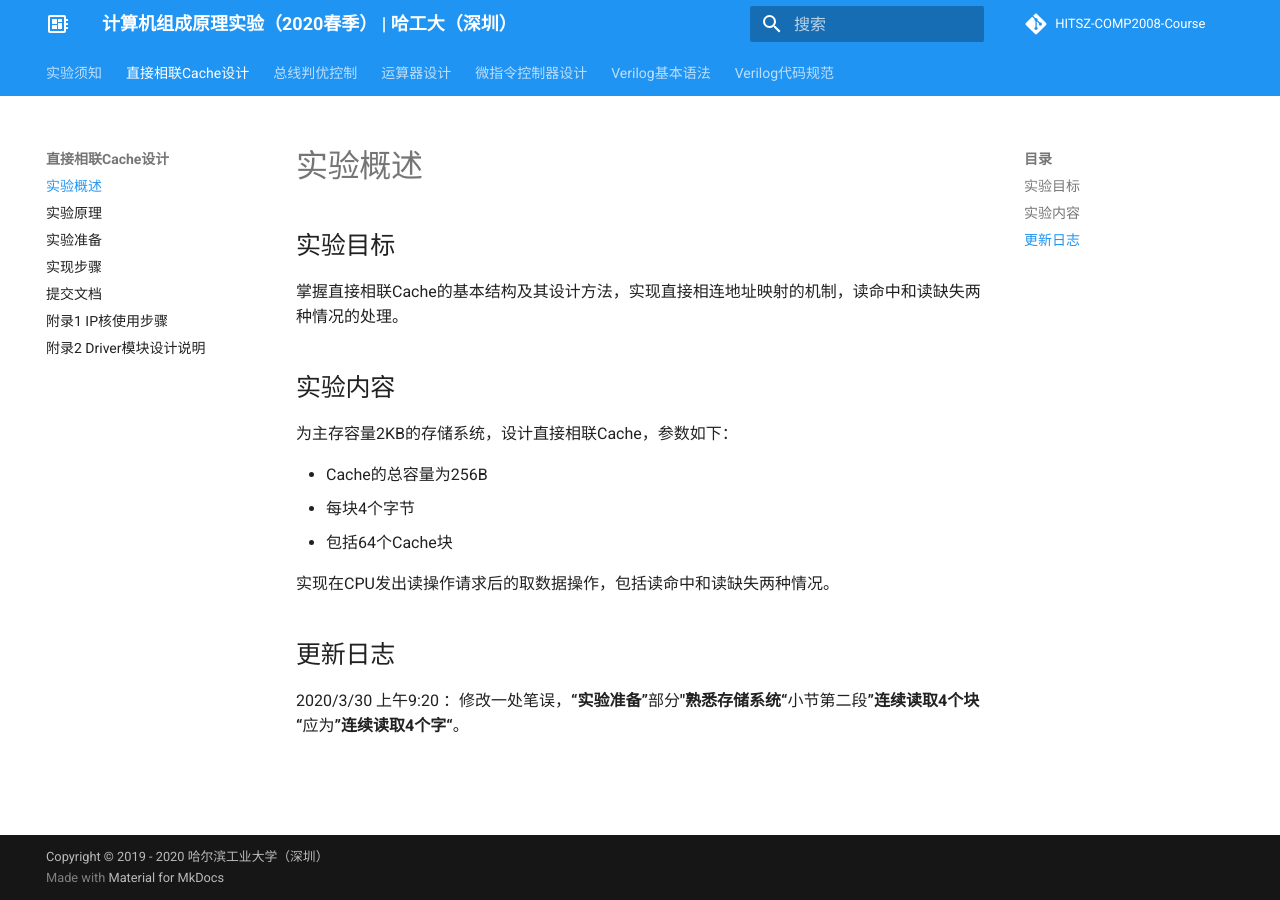
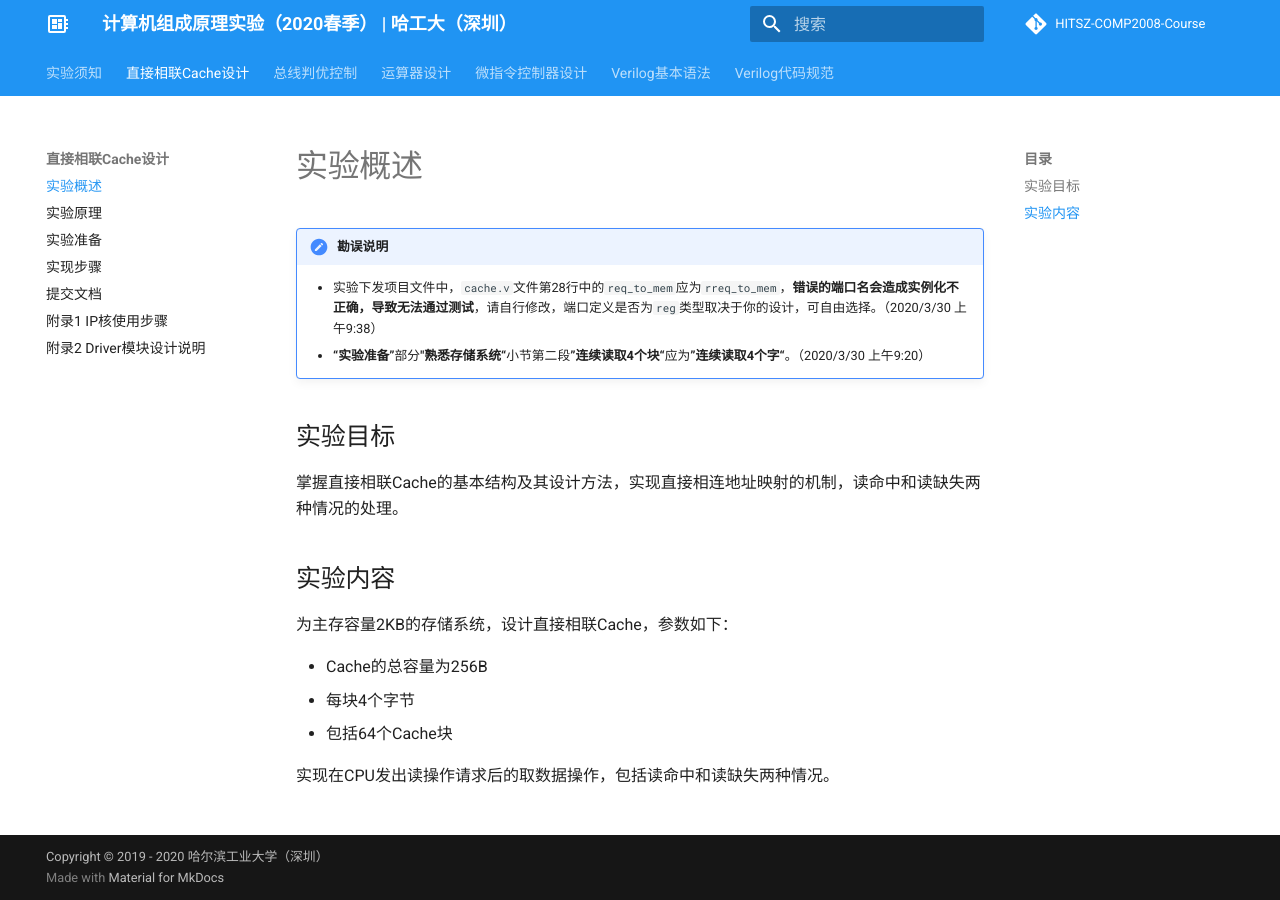
Before and after one commit to Bohan-hu/HITSZ-COMP2008-Course, an MkDocs documentation site: the page built from docs/lab1/part1.md, in a window 1280 px wide. Built offline with MkDocs 1.6.1 and Material for MkDocs 9.7.7, drawn with Linux system fonts in a browser that asks for light colours; comment, search, counter and statistics services are not loaded.

Commit message:
'更新勘误说明'

```diff
--- a/docs/lab1/part1.md
+++ b/docs/lab1/part1.md
@@ -1,6 +1,12 @@
 # 实验概述
 
+
+!!! 勘误说明
+	- 实验下发项目文件中，`cache.v`文件第28行中的`req_to_mem`应为`rreq_to_mem`，**错误的端口名会造成实例化不正确，导致无法通过测试**，请自行修改，端口定义是否为`reg`类型取决于你的设计，可自由选择。（2020/3/30 上午9:38）
+	- **“实验准备”**部分**"熟悉存储系统“**小节第二段**”连续读取4个块“**应为**”连续读取4个字“**。（2020/3/30 上午9:20）
+
 ## 实验目标
+
 掌握直接相联Cache的基本结构及其设计方法，实现直接相连地址映射的机制，读命中和读缺失两种情况的处理。
 
 ## 实验内容
@@ -12,7 +18,3 @@
 * 包括64个Cache块
 
 实现在CPU发出读操作请求后的取数据操作，包括读命中和读缺失两种情况。
-
-## 更新日志
-
-2020/3/30 上午9:20 ：修改一处笔误，**“实验准备”**部分**"熟悉存储系统“**小节第二段**”连续读取4个块“**应为**”连续读取4个字“**。
```
Also changed, not shown: 1 other file.
